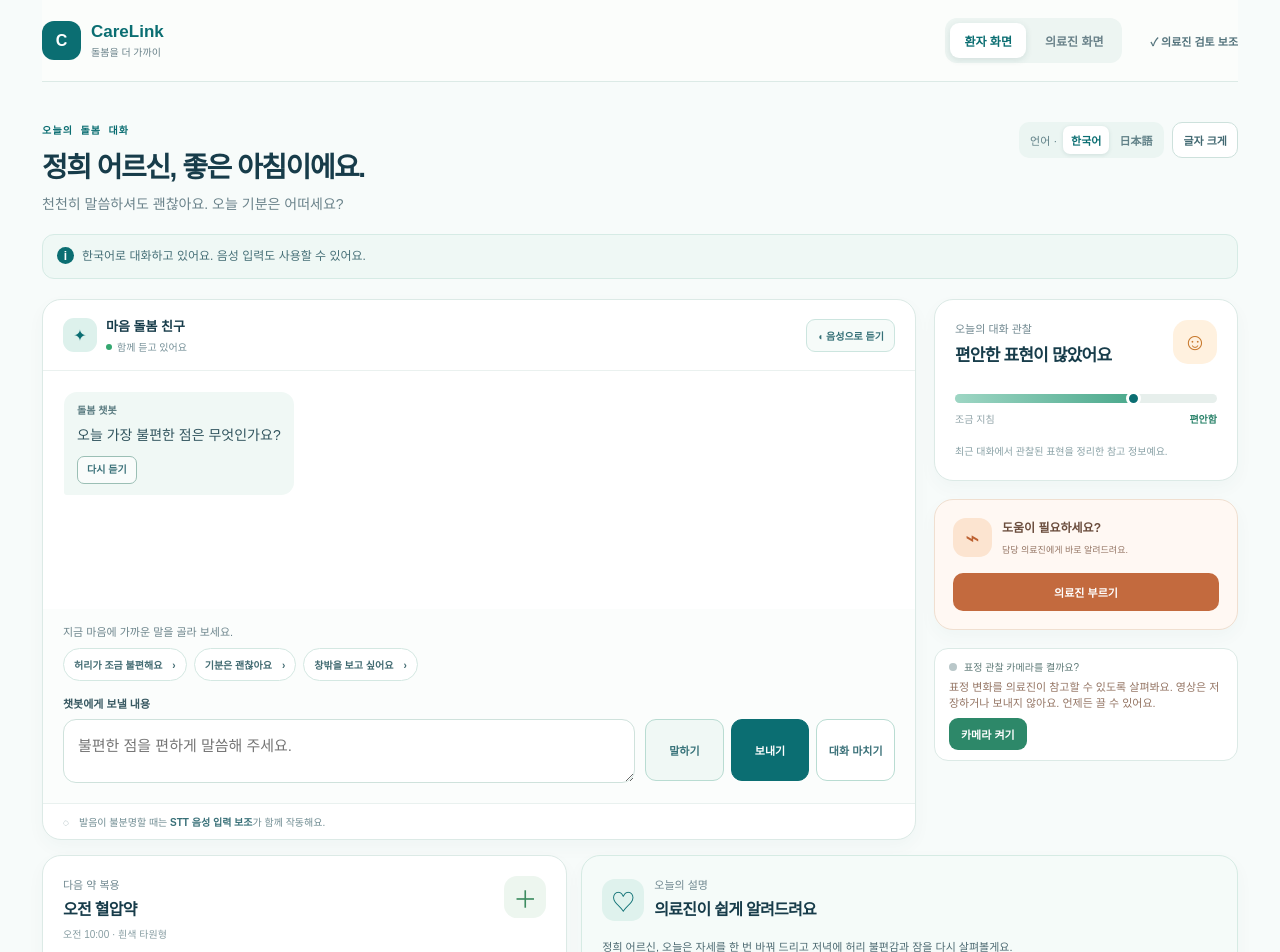
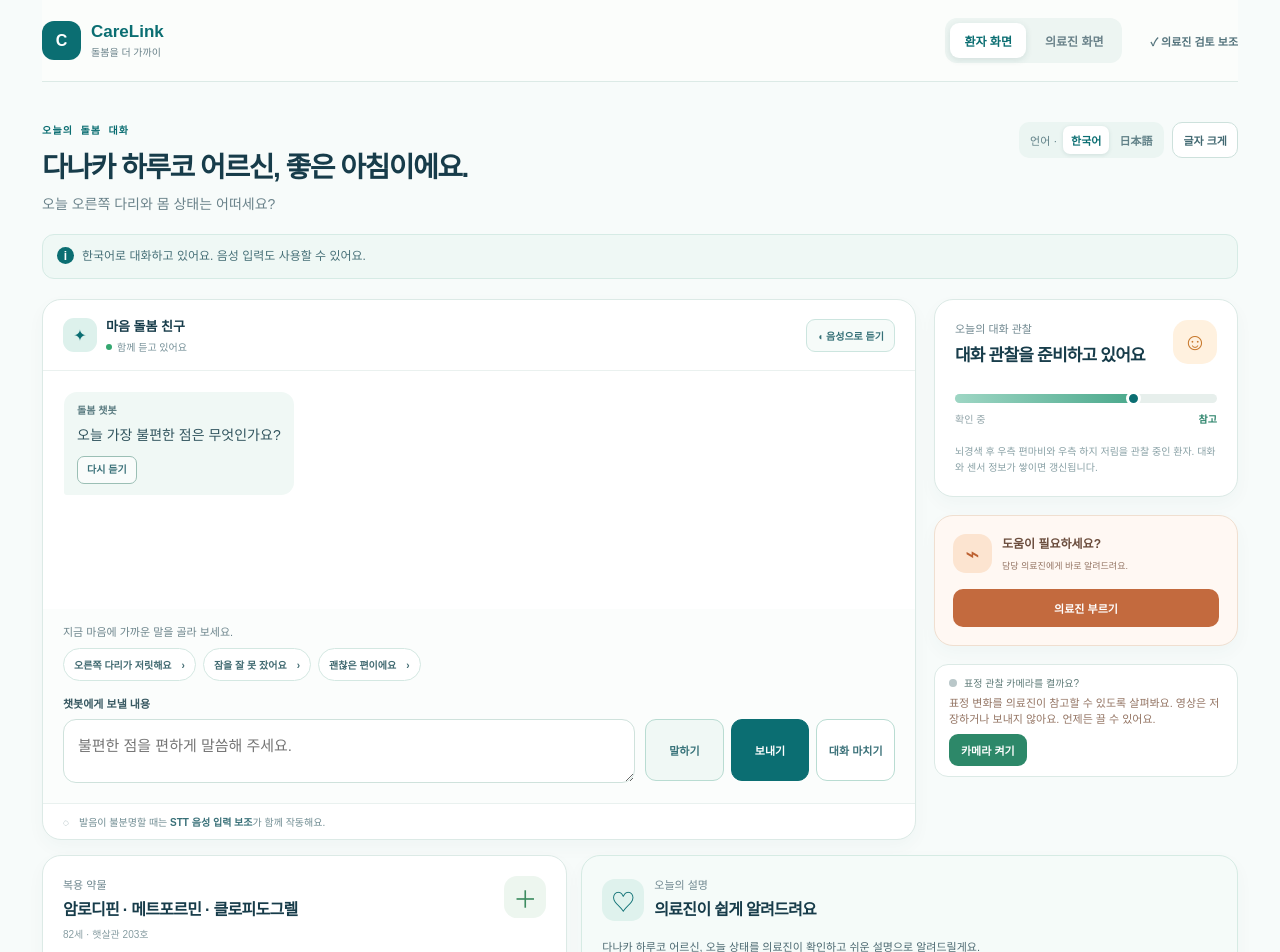
Before and after one commit to MunChaerin/biohealth-global-matching, a Next.js app: page /patient in a window 1280 px wide. Shown: the top 952 px of the page. Built offline with nearby package versions, Linux system fonts and the light colour scheme; no server answers.

Commit message:
✨ feat(persona): 의료진 환자 선택과 시나리오 연동

```diff
--- a/components/patient/PatientChat.tsx
+++ b/components/patient/PatientChat.tsx
@@ -9,10 +9,8 @@ import { SafetyNotice } from "./SafetyNotice";
 import { usePatientChat } from "./usePatientChat";
 import { useSpeech } from "./useSpeech";
 import type { ChatLanguage } from "../../lib/chatbot/types";
+import { getPatientPersona } from "../../lib/patient/personas";
 import styles from "./patient-chat.module.css";
-
-const quickReplies = ["허리가 조금 불편해요", "기분은 괜찮아요", "창밖을 보고 싶어요"];
-const japaneseQuickReplies = ["腰が少しつらいです", "気分は大丈夫です", "窓の外を見たいです"];
 
 function localizeInitialMessage(text: string, language: ChatLanguage): string {
   if (language === "ja" && text === "오늘 가장 불편한 점은 무엇인가요?") return "今日、いちばんつらいことは何ですか？";
@@ -21,7 +19,12 @@ function localizeInitialMessage(text: string, language: ChatLanguage): string {
 }
 
 export function PatientChat() {
-  const { context, error, isComplete, isLoading, safetyHold, finishSession, sendMessage, setLanguage } = usePatientChat();
+  const [personaId, setPersonaId] = useState<string | null>(null);
+  useEffect(() => {
+    setPersonaId(new URLSearchParams(window.location.search).get("personaId"));
+  }, []);
+  const persona = getPatientPersona(personaId);
+  const { context, error, isComplete, isLoading, safetyHold, finishSession, sendMessage, setLanguage } = usePatientChat(persona);
   const speech = useSpeech(context.language ?? "ko");
   const endRef = useRef<HTMLDivElement>(null);
   const [isCalling, setIsCalling] = useState(false);
@@ -29,9 +32,9 @@ export function PatientChat() {
   const language = context.language ?? "ko";
   const isJapanese = language === "ja";
   const copy = isJapanese
-    ? { kicker: "今日のケア対話", title: "ジョンヒさん、おはようございます。", subtitle: "ゆっくりお話しください。今日のお気持ちはいかがですか？", notice: "日本語でお話ししています。音声入力も使えます。", assistant: "こころのケア友だち", listening: "一緒に聞いています", quick: "今の気持ちに近い言葉を選んでください。", soap: "SOAPの下書きを作成しました", soapHelp: "医療スタッフが確認して最終判断します。", placeholder: "つらいことをゆっくり話してください。", patient: "患者画面", clinician: "医療スタッフ画面", review: "医療スタッフの確認をサポート", language: "言語 ·", enlarge: "文字を大きく", voice: "◖ 音声で聞く", loading: "回答を確認しています...", assist: "◌　発音が不明瞭なときは", stt: "STT音声入力補助", assistEnd: "が一緒に働きます。", moodLabel: "今日の対話観察", moodTitle: "安心した表現が多くありました", tired: "少し疲れ", calm: "安心", moodHint: "最近の対話で観察された表現をまとめた参考情報です。", help: "お手伝いが必要ですか？", helpHint: "担当の医療スタッフにすぐ知らせます。", call: "医療スタッフを呼ぶ", called: "依頼を伝えました", callConfirm: "担当の医療スタッフに助けを求めました。", medicine: "次のお薬", medicineName: "午前の血圧の薬", medicineTime: "午前10:00 · 白い楕円形", medicineHint: "カメラで薬の形を確認できます。", taken: "飲みました", takenDone: "✓ 服薬を確認", planLabel: "今日の説明", planTitle: "医療スタッフが分かりやすく説明します", planText: "ジョンヒさん、今日は姿勢を一度変えて、夕方に腰のつらさと睡眠をもう一度確認しましょう。", listen: "音声で聞く　›", soapLink: "医療スタッフ画面で確認 ›", footer: "ⓘ 健康状態の表示はケアのための参考情報であり、診断や緊急判断に代わるものではありません。" }
-    : { kicker: "오늘의 돌봄 대화", title: "정희 어르신, 좋은 아침이에요.", subtitle: "천천히 말씀하셔도 괜찮아요. 오늘 기분은 어떠세요?", notice: "한국어로 대화하고 있어요. 음성 입력도 사용할 수 있어요.", assistant: "마음 돌봄 친구", listening: "함께 듣고 있어요", quick: "지금 마음에 가까운 말을 골라 보세요.", soap: "SOAP 초안을 작성했어요", soapHelp: "의료진이 확인한 뒤 최종 판단합니다.", placeholder: "불편한 점을 편하게 말씀해 주세요.", patient: "환자 화면", clinician: "의료진 화면", review: "의료진 검토 보조", language: "언어 ·", enlarge: "글자 크게", voice: "◖ 음성으로 듣기", loading: "답변을 확인하고 있어요...", assist: "◌　발음이 불분명할 때는", stt: "STT 음성 입력 보조", assistEnd: "가 함께 작동해요.", moodLabel: "오늘의 대화 관찰", moodTitle: "편안한 표현이 많았어요", tired: "조금 지침", calm: "편안함", moodHint: "최근 대화에서 관찰된 표현을 정리한 참고 정보예요.", help: "도움이 필요하세요?", helpHint: "담당 의료진에게 바로 알려드려요.", call: "의료진 부르기", called: "요청을 알렸어요", callConfirm: "담당 의료진에게 도움 요청을 알렸어요.", medicine: "다음 약 복용", medicineName: "오전 혈압약", medicineTime: "오전 10:00 · 흰색 타원형", medicineHint: "카메라로 알약 모양을 확인할 수 있어요.", taken: "복용했어요", takenDone: "✓ 복용 확인", planLabel: "오늘의 설명", planTitle: "의료진이 쉽게 알려드려요", planText: "정희 어르신, 오늘은 자세를 한 번 바꿔 드리고 저녁에 허리 불편감과 잠을 다시 살펴볼게요.", listen: "음성으로 듣기　›", soapLink: "의료진 화면에서 확인 ›", footer: "ⓘ 건강 상태 표시는 돌봄을 돕기 위한 참고 정보이며, 진단이나 응급 판단을 대신하지 않습니다." };
-  const replies = isJapanese ? japaneseQuickReplies : quickReplies;
+    ? { kicker: "今日のケア対話", title: `${persona.japaneseName}さん、おはようございます。`, subtitle: persona.japaneseGreeting, notice: "日本語でお話ししています。音声入力も使えます。", assistant: "こころのケア友だち", listening: "一緒に聞いています", quick: "今の気持ちに近い言葉を選んでください。", soap: "SOAPの下書きを作成しました", soapHelp: "医療スタッフが確認して最終判断します。", placeholder: "つらいことをゆっくり話してください。", patient: "患者画面", clinician: "医療スタッフ画面", review: "医療スタッフの確認をサポート", language: "言語 ·", enlarge: "文字を大きく", voice: "◖ 音声で聞く", loading: "回答を確認しています...", assist: "◌　発音が不明瞭なときは", stt: "STT音声入力補助", assistEnd: "が一緒に働きます。", moodLabel: "今日の対話観察", moodTitle: "安心した表現が多くありました", tired: "少し疲れ", calm: "安心", moodHint: "最近の対話で観察された表現をまとめた参考情報です。", help: "お手伝いが必要ですか？", helpHint: "担当の医療スタッフにすぐ知らせます。", call: "医療スタッフを呼ぶ", called: "依頼を伝えました", callConfirm: "担当の医療スタッフに助けを求めました。", medicine: "次のお薬", medicineName: "午前の薬", medicineTime: "服薬予定を確認してください", medicineHint: "服薬情報は医療スタッフの確認用です。", taken: "飲みました", takenDone: "✓ 服薬を確認", planLabel: "今日の説明", planTitle: "医療スタッフが分かりやすく説明します", planText: `${persona.japaneseName}さん、今日の体調について医療スタッフが確認します。`, listen: "音声で聞く　›", soapLink: "医療スタッフ画面で確認 ›", footer: "ⓘ 健康状態の表示はケアのための参考情報であり、診断や緊急判断に代わるものではありません。" }
+    : { kicker: "오늘의 돌봄 대화", title: `${persona.name} 어르신, 좋은 아침이에요.`, subtitle: persona.greeting, notice: "한국어로 대화하고 있어요. 음성 입력도 사용할 수 있어요.", assistant: "마음 돌봄 친구", listening: "함께 듣고 있어요", quick: "지금 마음에 가까운 말을 골라 보세요.", soap: "SOAP 초안을 작성했어요", soapHelp: "의료진이 확인한 뒤 최종 판단합니다.", placeholder: "불편한 점을 편하게 말씀해 주세요.", patient: "환자 화면", clinician: "의료진 화면", review: "의료진 검토 보조", language: "언어 ·", enlarge: "글자 크게", voice: "◖ 음성으로 듣기", loading: "답변을 확인하고 있어요...", assist: "◌　발음이 불분명할 때는", stt: "STT 음성 입력 보조", assistEnd: "가 함께 작동해요.", moodLabel: "오늘의 대화 관찰", moodTitle: "대화 관찰을 준비하고 있어요", tired: "확인 중", calm: "참고", moodHint: `${persona.summary}. 대화와 센서 정보가 쌓이면 갱신됩니다.`, help: "도움이 필요하세요?", helpHint: "담당 의료진에게 바로 알려드려요.", call: "의료진 부르기", called: "요청을 알렸어요", callConfirm: "담당 의료진에게 도움 요청을 알렸어요.", medicine: "복용 약물", medicineName: persona.medications, medicineTime: `${persona.age}세 · ${persona.room}`, medicineHint: persona.symptoms, taken: "복용했어요", takenDone: "✓ 복용 확인", planLabel: "오늘의 설명", planTitle: "의료진이 쉽게 알려드려요", planText: `${persona.name} 어르신, 오늘 상태를 의료진이 확인하고 쉬운 설명으로 알려드릴게요.`, listen: "음성으로 듣기　›", soapLink: "의료진 화면에서 확인 ›", footer: "ⓘ 건강 상태 표시는 돌봄을 돕기 위한 참고 정보이며, 진단이나 응급 판단을 대신하지 않습니다." };
+  const replies = isJapanese ? persona.japaneseQuickReplies : persona.quickReplies;
 
   useEffect(() => {
     endRef.current?.scrollIntoView({ behavior: "smooth", block: "nearest" });
--- a/components/patient/usePatientChat.ts
+++ b/components/patient/usePatientChat.ts
@@ -1,6 +1,6 @@
 "use client";
 
-import { useMemo, useRef, useState } from "react";
+import { useEffect, useMemo, useRef, useState } from "react";
 import type {
   ChatLanguage,
   ChatbotContext,
@@ -9,7 +9,8 @@ import type {
   SafetyFlag,
   SubjectiveData,
 } from "../../lib/chatbot/types";
-import { DEMO_CHAT_SESSION_ID } from "../../lib/chatbot/soapDraft";
+import { getChatSessionId } from "../../lib/chatbot/soapDraft";
+import type { PatientPersona } from "../../lib/patient/personas";
 
 const firstQuestion = "오늘 가장 불편한 점은 무엇인가요?";
 const firstQuestionJapanese = "今日、いちばんつらいことは何ですか？";
@@ -30,8 +31,8 @@ function mergeSafetyFlags(current: SafetyFlag[], incoming: SafetyFlag[]): Safety
   return [...current, ...incoming.filter((flag) => !seen.has(`${flag.type}:${flag.severity}:${flag.evidence}`))];
 }
 
-export function usePatientChat() {
-  const ids = useMemo(() => ({ sessionId: DEMO_CHAT_SESSION_ID, patientId: "demo-patient" }), []);
+export function usePatientChat(persona: PatientPersona) {
+  const ids = useMemo(() => ({ sessionId: getChatSessionId(persona.id), patientId: persona.id }), [persona.id]);
   const [context, setContext] = useState<ChatbotContext>({
     ...ids,
     state: "CHIEF_CONCERN",
@@ -39,12 +40,31 @@ export function usePatientChat() {
     subjective: {},
     safetyFlags: [],
     language: "ko",
+    personaId: persona.id,
+    personaSummary: `${persona.diagnosis}. 주요 관찰 증상: ${persona.symptoms}. 복용약: ${persona.medications}.`,
   });
   const contextRef = useRef(context);
   const requestInFlight = useRef(false);
   const [isLoading, setIsLoading] = useState(false);
   const [error, setError] = useState<string | null>(null);
   const [sessionAction, setSessionAction] = useState<ChatbotTurnOutput["sessionAction"]>("continue");
+
+  useEffect(() => {
+    const next: ChatbotContext = {
+      ...ids,
+      state: "CHIEF_CONCERN",
+      messages: [message("assistant", firstQuestion)],
+      subjective: {},
+      safetyFlags: [],
+      language: context.language ?? "ko",
+      personaId: persona.id,
+      personaSummary: `${persona.diagnosis}. 주요 관찰 증상: ${persona.symptoms}. 복용약: ${persona.medications}.`,
+    };
+    contextRef.current = next;
+    setContext(next);
+    setSessionAction("continue");
+    setError(null);
+  }, [persona.id]);
 
   function syncSession(next: ChatbotContext) {
     void fetch("/api/chat/session", {
--- a/lib/chatbot/openaiProvider.ts
+++ b/lib/chatbot/openaiProvider.ts
@@ -185,6 +185,7 @@ function buildInput(input: ChatbotTurnInput): string {
       recentMessages: context.messages.slice(-8),
       patientText: input.patientText,
       language: context.language ?? "ko",
+      personaSummary: context.personaSummary,
     },
     null,
     2,
--- a/lib/chatbot/soapDraft.ts
+++ b/lib/chatbot/soapDraft.ts
@@ -1,6 +1,8 @@
 import type { ChatbotContext, SubjectiveData } from "./types";
 
-export const DEMO_CHAT_SESSION_ID = "demo-patient-session";
+export function getChatSessionId(personaId: string): string {
+  return `demo-${personaId}`;
+}
 
 export interface SoapDraft {
   subjective: string;
--- a/lib/chatbot/types.ts
+++ b/lib/chatbot/types.ts
@@ -68,6 +68,8 @@ export interface ChatbotContext {
   safetyFlags: SafetyFlag[];
   consentGiven?: boolean;
   language?: ChatLanguage;
+  personaId?: string;
+  personaSummary?: string;
 }
 
 export interface ChatMessage {
--- /dev/null
+++ b/lib/patient/personas.ts
@@ -0,0 +1,69 @@
+export interface PatientPersona {
+  id: string;
+  name: string;
+  japaneseName: string;
+  age: number;
+  room: string;
+  summary: string;
+  diagnosis: string;
+  symptoms: string;
+  medications: string;
+  greeting: string;
+  japaneseGreeting: string;
+  quickReplies: string[];
+  japaneseQuickReplies: string[];
+}
+
+export const patientPersonas: PatientPersona[] = [
+  {
+    id: "tanaka-haruko",
+    name: "다나카 하루코",
+    japaneseName: "田中はる子",
+    age: 82,
+    room: "햇살관 203호",
+    summary: "뇌경색 후 우측 편마비와 우측 하지 저림을 관찰 중인 환자",
+    diagnosis: "뇌경색 좌측 MCA 영역 · 우측 편마비 · 제2형 당뇨 · MCI 의심",
+    symptoms: "우측 하지 저림, 수면 저하, 경도 실어증",
+    medications: "암로디핀 · 메트포르민 · 클로피도그렐",
+    greeting: "오늘 오른쪽 다리와 몸 상태는 어떠세요?",
+    japaneseGreeting: "今日、右足や体の具合はいかがですか？",
+    quickReplies: ["오른쪽 다리가 저릿해요", "잠을 잘 못 잤어요", "괜찮은 편이에요"],
+    japaneseQuickReplies: ["右足がしびれます", "よく眠れませんでした", "大丈夫です"],
+  },
+  {
+    id: "kim-sunja",
+    name: "김순자",
+    japaneseName: "キム・スンジャ",
+    age: 79,
+    room: "햇살관 108호",
+    summary: "우측 고관절 수술 후 재활 중인 환자",
+    diagnosis: "우측 대퇴골 경부골절 수술 후 · 낙상공포 · 골다공증 · 우울 위험",
+    symptoms: "수술 부위 통증, 이동 불안, 불면, 의욕 저하",
+    medications: "알렌드로네이트 · 아세트아미노펜 · 졸피뎀",
+    greeting: "오늘 몸을 움직일 때 불편한 점이 있었나요?",
+    japaneseGreeting: "今日は体を動かすとき、つらいことがありましたか？",
+    quickReplies: ["엉덩이가 아파요", "넘어질까 봐 무서워요", "기운이 없어요"],
+    japaneseQuickReplies: ["股関節が痛いです", "転ぶのが怖いです", "元気が出ません"],
+  },
+  {
+    id: "sato-kenji",
+    name: "사토 켄지",
+    japaneseName: "佐藤健二",
+    age: 76,
+    room: "햇살관 315호",
+    summary: "파킨슨병과 COPD를 함께 관찰 중인 환자",
+    diagnosis: "파킨슨병 Hoehn-Yahr 3단계 · COPD GOLD 2 · 연하곤란 경향",
+    symptoms: "안정시 떨림, 느린 움직임, 활동 시 호흡곤란, 기침",
+    medications: "레보도파·카비도파 · 테오필린 · 산화마그네슘",
+    greeting: "오늘 움직임과 호흡은 평소와 어떤가요?",
+    japaneseGreeting: "今日の動きや呼吸は、いつもと比べていかがですか？",
+    quickReplies: ["손이 떨려요", "숨이 조금 차요", "움직임이 느려졌어요"],
+    japaneseQuickReplies: ["手が震えます", "少し息苦しいです", "動きが遅くなりました"],
+  },
+];
+
+export const defaultPersona = patientPersonas[0]!;
+
+export function getPatientPersona(id?: string | null): PatientPersona {
+  return patientPersonas.find((persona) => persona.id === id) ?? defaultPersona;
+}
```
Also changed, not shown: components/clinician/ClinicianDashboard.tsx (+12 -6 lines).
